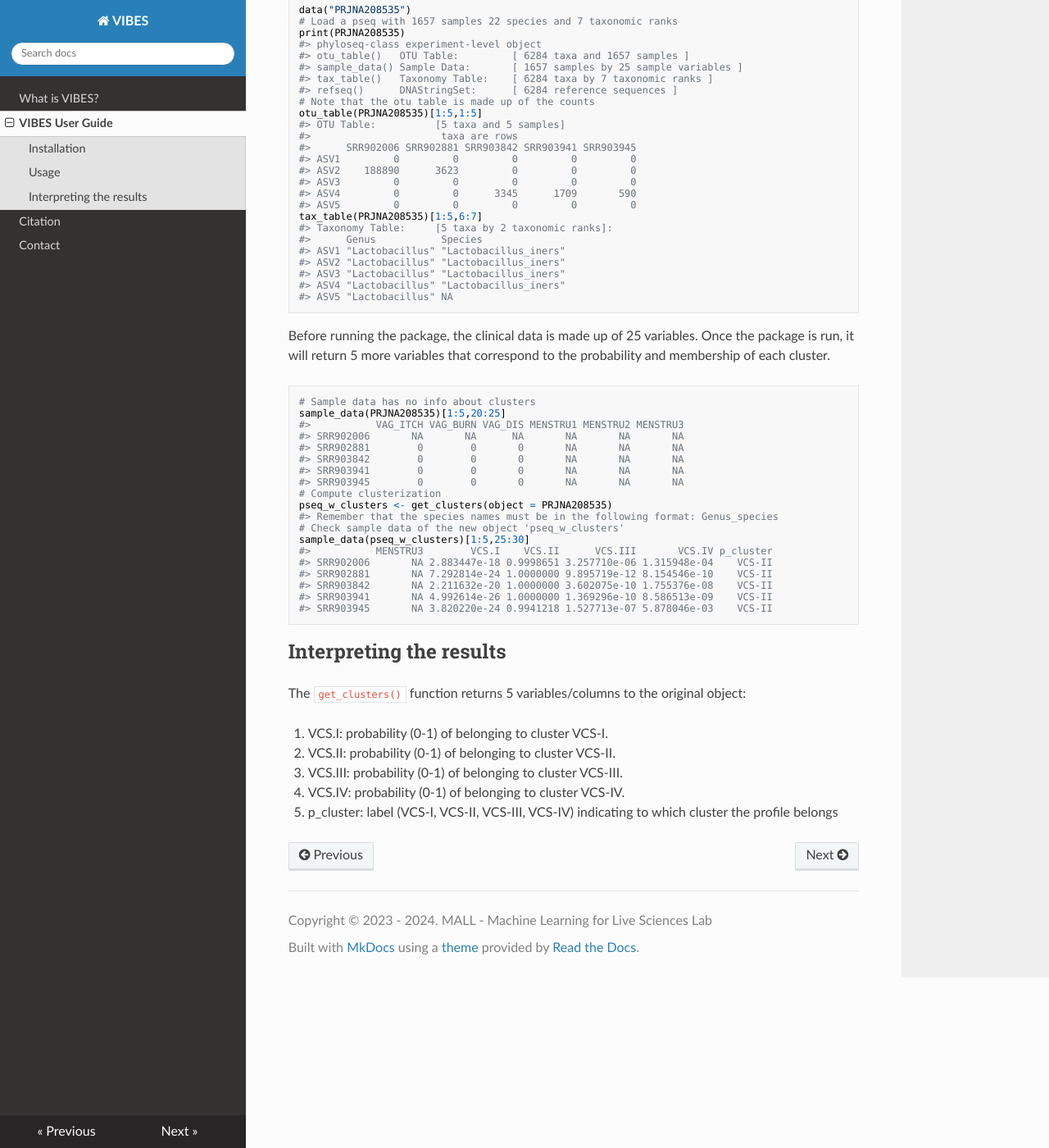
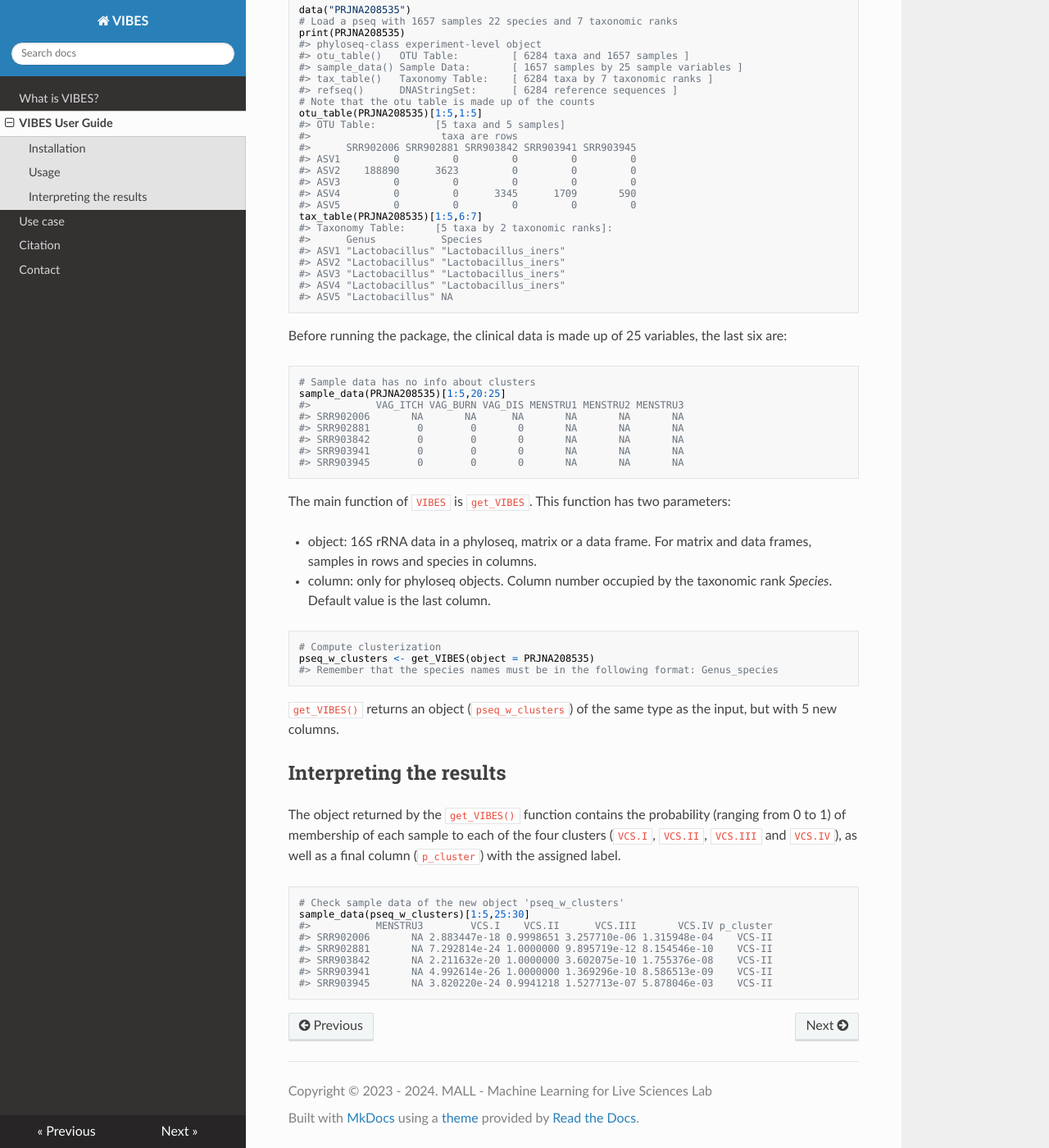
Before and after one commit to MALL-Machine-Learning-in-Live-Sciences/VIBES-docs, an MkDocs documentation site: the page built from docs/userguide.md, in a window 1280 px wide and 1400 px high, scrolled down 799 px. Shown: the whole window at 82% size. Built offline with MkDocs 1.6.1, drawn with Linux system fonts in a browser that asks for light colours; nearby versions of some CDN libraries.

Commit message:
use case up

````diff
--- a/docs/userguide.md
+++ b/docs/userguide.md
@@ -62,9 +62,7 @@
 #> ASV5 "Lactobacillus" NA
 ```
 
-Before running the package, the clinical data is made up of 25
-variables. Once the package is run, it will return 5 more variables that
-correspond to the probability and membership of each cluster.
+Before running the package, the clinical data is made up of 25 variables, the last six are:
 
 ``` r
 # Sample data has no info about clusters
@@ -75,9 +73,26 @@
 #> SRR903842        0        0       0       NA       NA       NA
 #> SRR903941        0        0       0       NA       NA       NA
 #> SRR903945        0        0       0       NA       NA       NA
+```
+
+The main function of `VIBES` is `get_VIBES`. This function has two parameters:
+
+- object: 16S rRNA data in a phyloseq, matrix or a data frame. For matrix and data frames, samples in rows and species in columns.
+- column: only for phyloseq objects. Column number occupied by the taxonomic rank _Species_. Default value is the last column.
+
+``` r
 # Compute clusterization
-pseq_w_clusters <- get_clusters(object = PRJNA208535)
+pseq_w_clusters <- get_VIBES(object = PRJNA208535)
 #> Remember that the species names must be in the following format: Genus_species
+```
+
+`get_VIBES()` returns an object (`pseq_w_clusters`) of the same type as the input, but with 5 new columns.
+
+## Interpreting the results
+
+The object returned by the `get_VIBES()` function contains the probability (ranging from 0 to 1) of membership of each sample to each of the four clusters (`VCS.I`, `VCS.II`, `VCS.III` and `VCS.IV`), as well as a final column (`p_cluster`) with the assigned label.
+
+``` r
 # Check sample data of the new object 'pseq_w_clusters'
 sample_data(pseq_w_clusters)[1:5,25:30]
 #>           MENSTRU3        VCS.I    VCS.II      VCS.III       VCS.IV p_cluster
@@ -87,15 +102,3 @@
 #> SRR903941       NA 4.992614e-26 1.0000000 1.369296e-10 8.586513e-09    VCS-II
 #> SRR903945       NA 3.820220e-24 0.9941218 1.527713e-07 5.878046e-03    VCS-II
 ```
-
-## Interpreting the results
-
-The `get_clusters()` function returns 5 variables/columns to the
-original object:
-
-1.  VCS.I: probability (0-1) of belonging to cluster VCS-I.
-2.  VCS.II: probability (0-1) of belonging to cluster VCS-II.
-3.  VCS.III: probability (0-1) of belonging to cluster VCS-III.
-4.  VCS.IV: probability (0-1) of belonging to cluster VCS-IV.
-5.  p_cluster: label (VCS-I, VCS-II, VCS-III, VCS-IV) indicating to
-    which cluster the profile belongs
--- a/mkdocs.yml
+++ b/mkdocs.yml
@@ -5,6 +5,7 @@
 nav:
    - What is VIBES?: index.md
    - VIBES User Guide: userguide.md
+   - Use case: usecase.md
    - Citation: citation.md
    - Contact: contact.md
 theme: readthedocs
````
Also changed, not shown: docs/citation.md (+1 -1 lines), docs/index.md (+3 -0 lines), docs/usecase.md (added, +112 -0 lines), docs/img/usecase.png (added).
